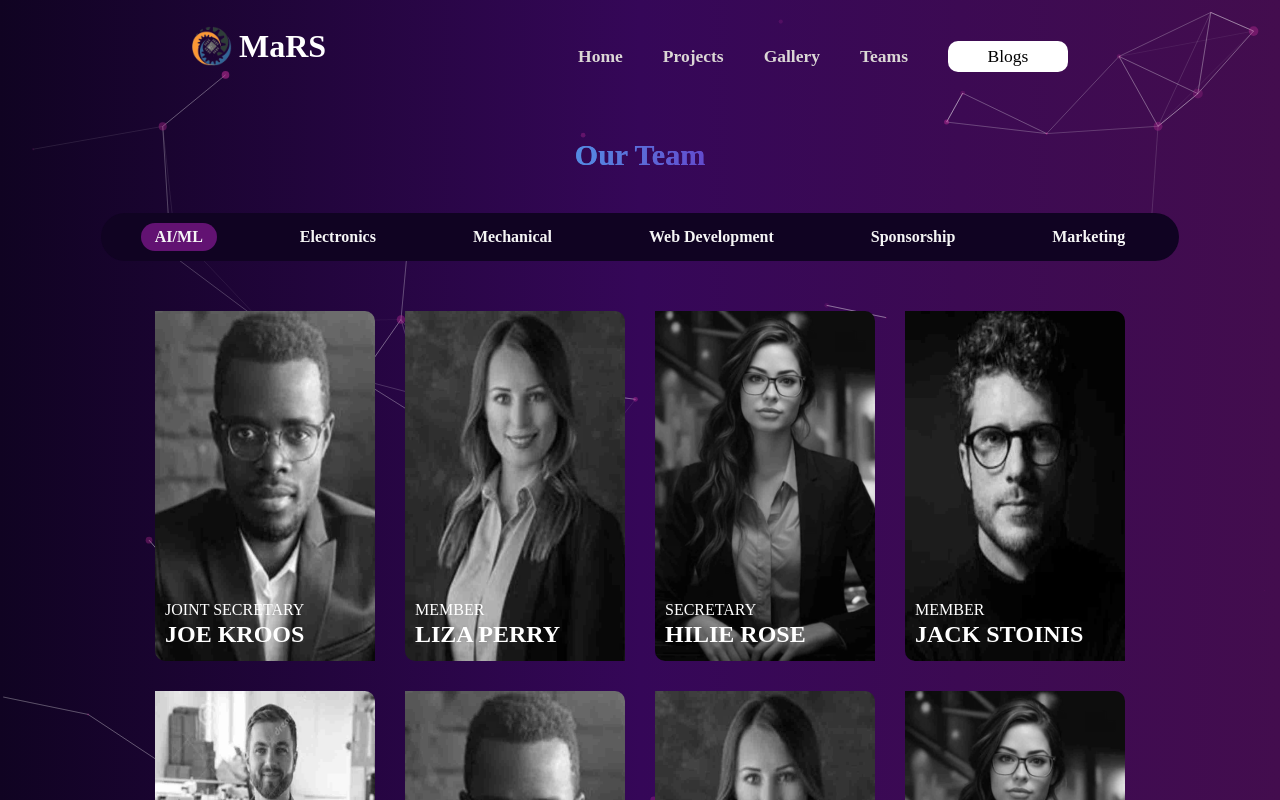
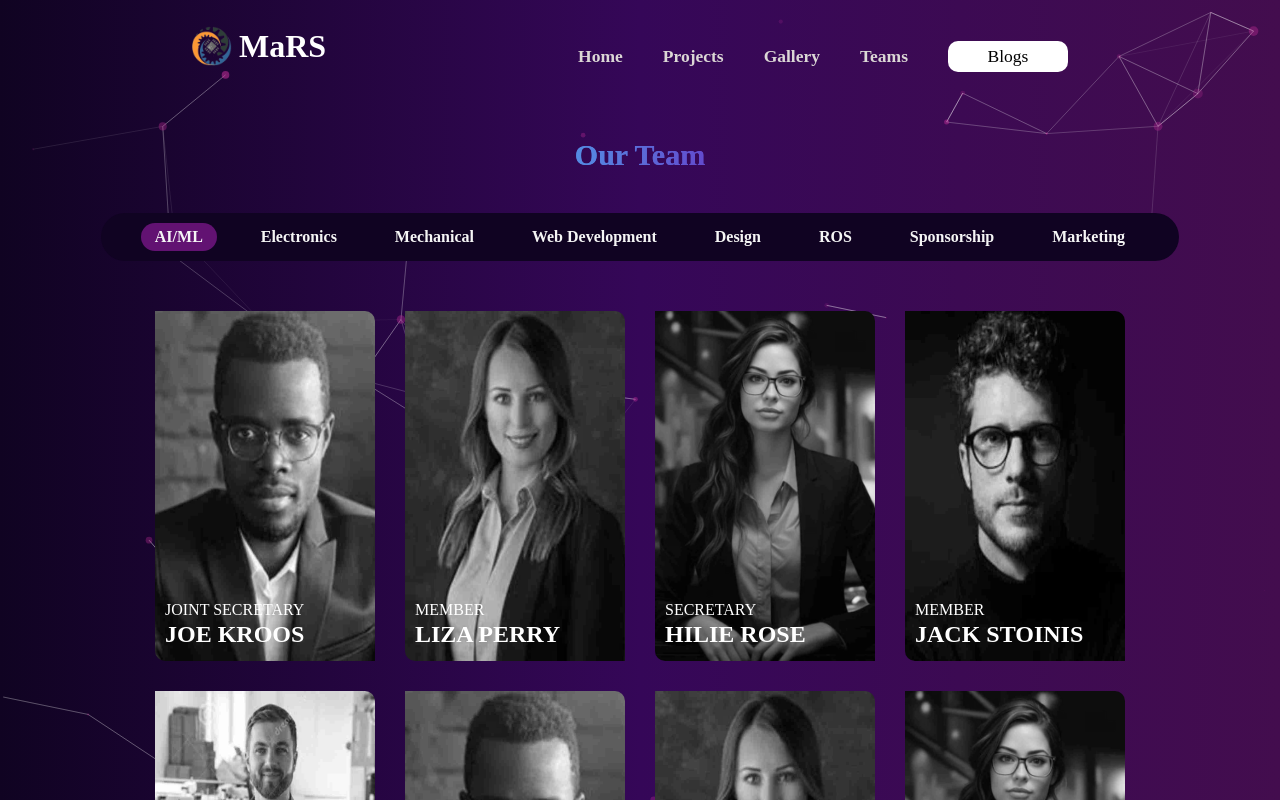
Before and after one commit to Saga690/marsiitr.github.io, a React (Create React App) app: page /Teams in a window 1280 px wide. Shown: the top 800 px of the page. Built offline with nearby package versions, Linux system fonts and the light colour scheme; a web font is replaced by a local one.

Commit message:
minor changes

```diff
--- a/src/components/Card/Cards.js
+++ b/src/components/Card/Cards.js
@@ -127,6 +127,8 @@ function Teams() {
             <span>Electronics</span>
             <span>Mechanical</span>
             <span>Web Development</span>
+            <span>Design</span>
+            <span>ROS</span>
             <span>Sponsorship</span>
             <span>Marketing</span>
           </div>
```
